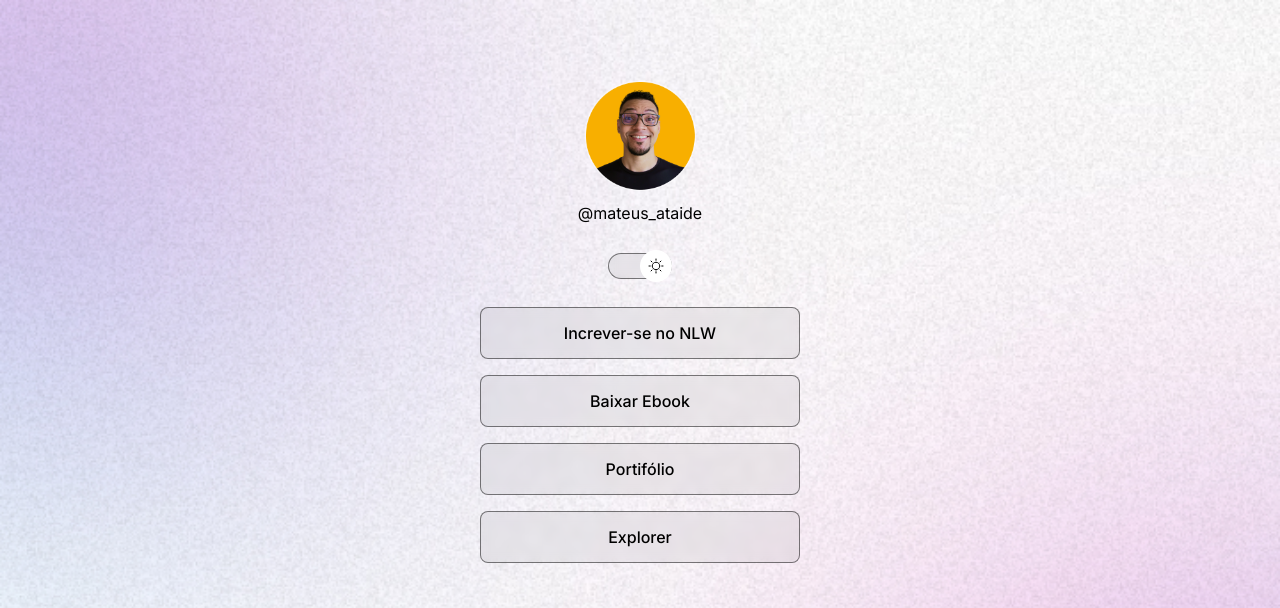
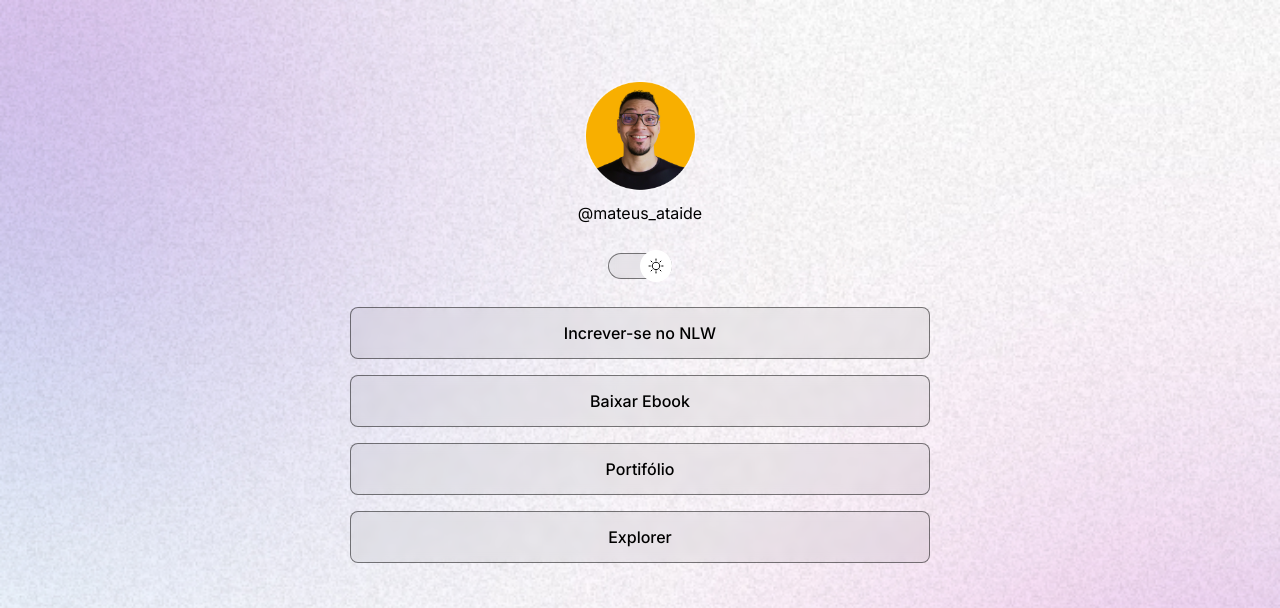
Before and after one commit to ata1de/Portifolio-rockseat, a plain HTML site: page PORTIFOLIO ROCKSEAT/index.html in a window 1280 px wide. Shown: the top 608 px of the page. Drawn offline with nearby package versions, Linux system fonts and the light colour scheme.

Commit message:
adjust.container width

```diff
--- a/PORTIFOLIO ROCKSEAT/style.css
+++ b/PORTIFOLIO ROCKSEAT/style.css
@@ -44,7 +44,8 @@ body{
 
 
 #container {
-    width: 320px;
+    width: 100%;
+    max-width: 580px;
     margin: 56px auto 0px;
     padding: 0 24px;
 }
```
